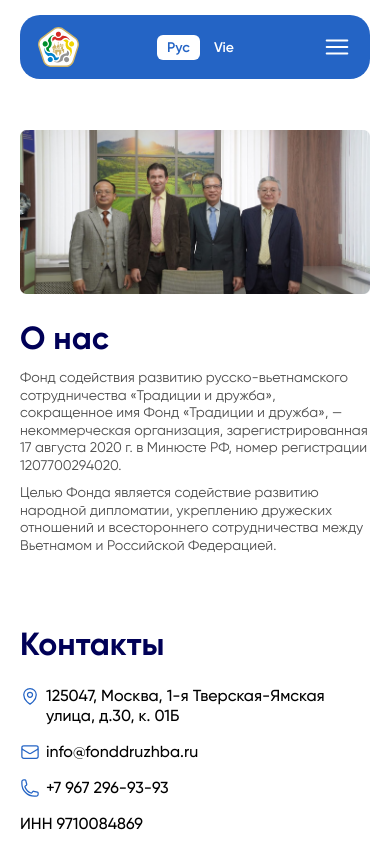
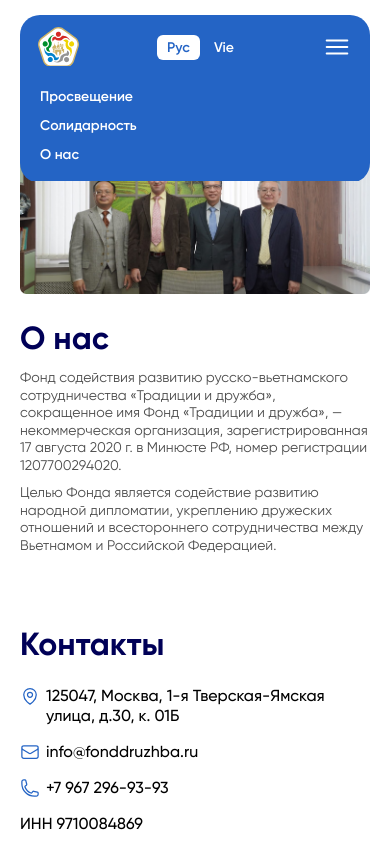
Before and after one commit to fayzullayevelmurod/Fund, a plain HTML site: page about.html in a window 390 px wide. Both pictures are taken after a click on the button 336 px from the left and 47 px from the top of the page. Shown: the top 844 px of the page. Drawn offline with nearby package versions, Linux system fonts and the light colour scheme.

Commit message:
burger media the end

```diff
--- a/about.html
+++ b/about.html
@@ -20,7 +20,7 @@
         <!-- header -->
         <header>
             <div class="main_container">
-                <div class="header_in">
+                <div class="header_in ">
                     <a href="/" class="logo">
                         <img class="header_logo" src="./images/logo/header_logo.svg" alt="">
                         <img class="header_media_logo" src="./images/logo/header_media_logo.svg" alt="">
@@ -53,6 +53,25 @@
                     <button class="burger_btn">
                         <img src="./images/icons/burger_icon.svg" alt="">
                     </button>
+                    <div class="media_menu">
+                        <ul class="media_nav_link">
+                            <li class="nav_item">
+                                <a href="#">
+                                    Просвещение
+                                </a>
+                            </li>
+                            <li class="nav_item">
+                                <a href="#">
+                                    Солидарность
+                                </a>
+                            </li>
+                            <li class="nav_item">
+                                <a href="#">
+                                    О нас
+                                </a>
+                            </li>
+                        </ul>
+                    </div>
                 </div>
             </div>
         </header>
--- a/css/_responsive.scss
+++ b/css/_responsive.scss
@@ -45,6 +45,12 @@
         }
     }
 
+}
+
+@media only screen and (min-width: 993px) {
+    .media_menu {
+        display: none;
+    }
 }
 
 @media only screen and (max-width: 993px) {
@@ -261,12 +267,12 @@
         }
 
         .fonda_blocks_content {
+            margin-bottom: 30px;
             gap: 15px;
 
             .fonda_user {
                 max-width: 152px;
                 margin: 6px;
-                width: calc(100% / 2);
 
                 img {
                     margin: 0 auto;
@@ -437,4 +443,17 @@
             align-items: start;
         }
     }
+
+    .structure {
+        .fonda_blocks_content {
+            .fonda_user {
+                width: calc(100% / 2 - 20px);
+                max-width: auto;
+
+                img {
+                    height: auto;
+                }
+            }
+        }
+    }
 }
--- a/css/style.scss
+++ b/css/style.scss
@@ -113,6 +113,7 @@ header {
         padding: 10px 14px;
         @include flex-center();
         justify-content: space-between;
+        @include transition();
     }
 
     .header_media_logo {
@@ -161,6 +162,44 @@ header {
         .active {
             color: rgb(255, 255, 255);
             background: rgb(36, 100, 197);
+        }
+    }
+
+    .header_in.active {
+        border-radius: 20px 20px 0 0;
+    }
+
+    .media_menu {
+        height: 0;
+        overflow: hidden;
+        position: absolute;
+        top: 80%;
+        left: 0;
+        width: 100%;
+        @include transition();
+    }
+
+    .media_menu.active {
+        height: 115px;
+    }
+
+    .media_nav_link {
+        padding: 20px;
+        border-radius: 0 0 20px 20px;
+        background: rgb(36, 100, 197);
+        display: flex;
+        flex-direction: column;
+        gap: 10px;
+
+        .nav_item {
+
+        }
+
+        a {
+            color: rgb(255, 255, 255);
+            font-size: 14px;
+            font-weight: 600;
+            line-height: 17px;
         }
     }
 }
--- a/js/main.js
+++ b/js/main.js
@@ -1,5 +1,16 @@
+let burger_btn = document.querySelector('.burger_btn');
+let header_in = document.querySelector('.header_in');
+let media_menu = document.querySelector('.media_menu');
 
+burger_btn.addEventListener('click', () => {
+  header_in.classList.toggle('active');
+  media_menu.classList.toggle('active');
+})
 
+media_menu.addEventListener('click', () => {
+  header_in.classList.remove('active');
+  media_menu.classList.remove('active');
+})
 
 
 let swiper = new Swiper(".homeSwiper", {
```
Also changed, not shown: index.html (+20 -1 lines), news.html (+20 -1 lines), css/style.css, 1 other file.
